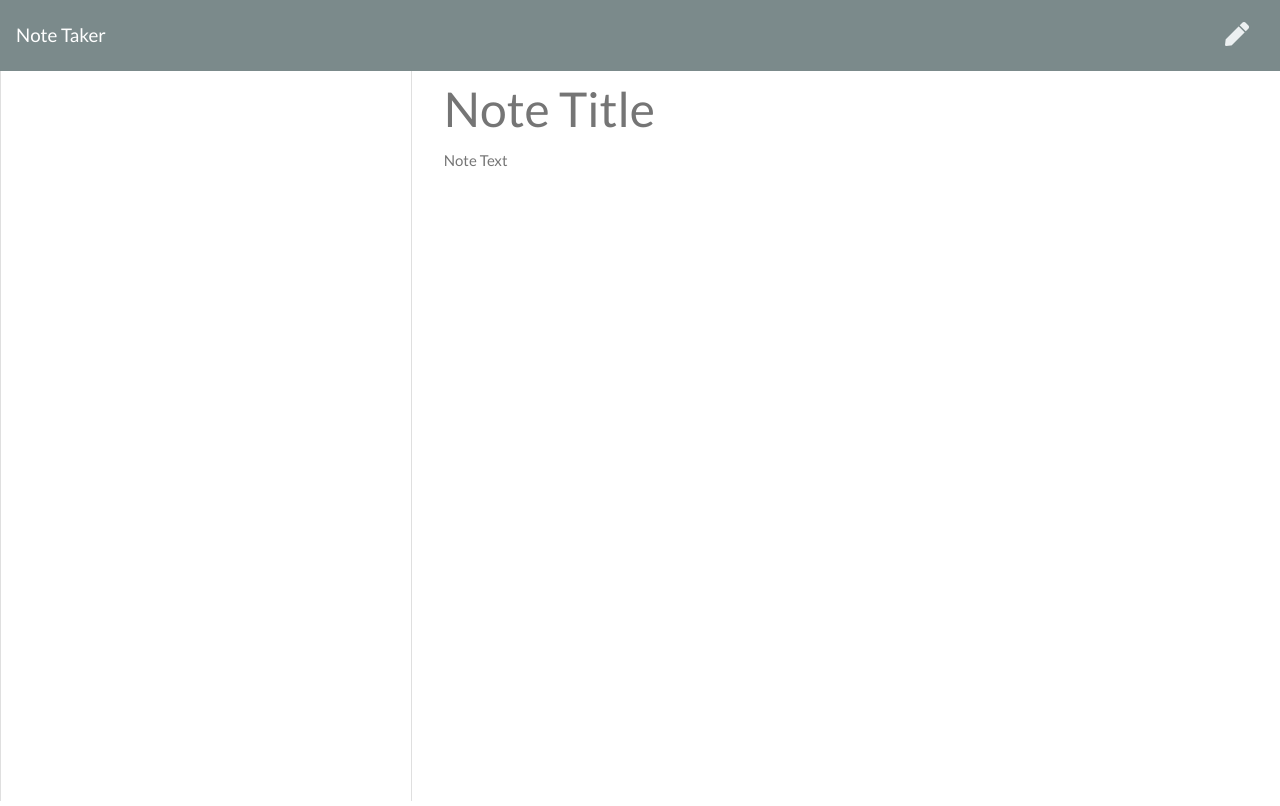
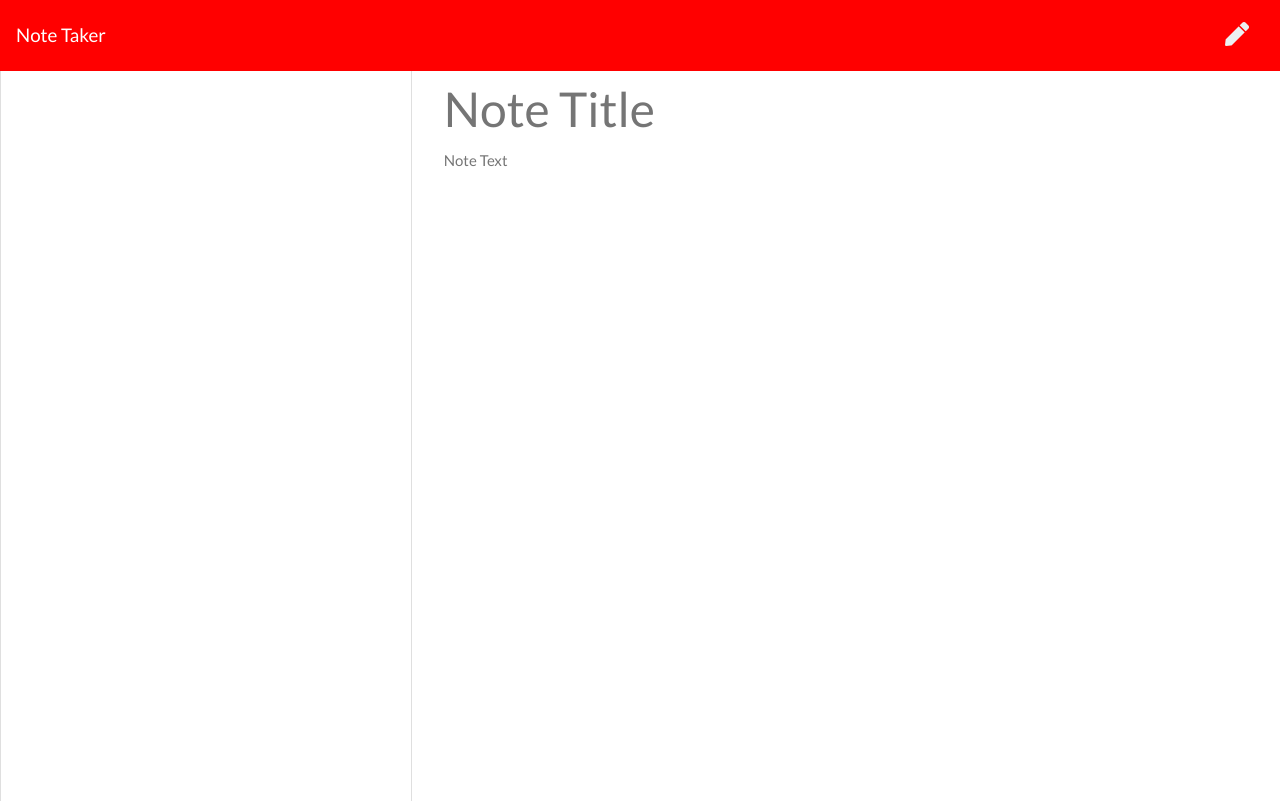
Before and after one commit to theharv1/note-taker, a plain HTML site: page public/notes.html in a window 1280 px wide. Drawn offline with nearby package versions, Linux system fonts and the light colour scheme; no server answers.

Commit message:
comments and style changes

```diff
--- a/public/assets/css/styles.css
+++ b/public/assets/css/styles.css
@@ -68,3 +68,8 @@ html, body {
   padding: 20px;
   cursor: pointer;
 }
+
+.bg-dark{
+  background-color: red !important;
+  color: #000000 im !important;
+}
--- a/server.js
+++ b/server.js
@@ -10,6 +10,7 @@ const app = express();
 const PORT = process.env.PORT || 3001;
 
 // Sets up the Express app to handle data parsing
+// =============================================================
 app.use(express.urlencoded({ extended: true }));
 app.use(express.json());
 app.use(express.static("public"));
@@ -22,11 +23,13 @@ app.get("/", function (req, res) {
   res.sendFile(path.join(__dirname, "/public/index.html"));
 });
 
+// Notes route that sends the user to the NOTES Page
 app.get("/notes", function (req, res) {
   res.sendFile(path.join(__dirname, "/public/notes.html"));
 
 });
 
+// API call to retrieve notes
 app.post("/api/notes", function (req, res) {
   fs.readFile(__dirname + "/db/db.json", 'utf8', function (error, notes) {
     if (error) {
@@ -59,6 +62,7 @@ app.get("/api/notes", function (req, res) {
   })
 });
 
+// API call to delete a specific note based on id
 app.delete("/api/notes/:id", function (req, res) {
   const noteId = JSON.parse(req.params.id)
   console.log(noteId)
@@ -79,6 +83,7 @@ app.delete("/api/notes/:id", function (req, res) {
   })
 })
 
+// ADD a note based on id
 app.put("/api/notes/:id", function(req, res) {
   const noteId = JSON.parse(req.params.id)
   console.log(noteId)
```
